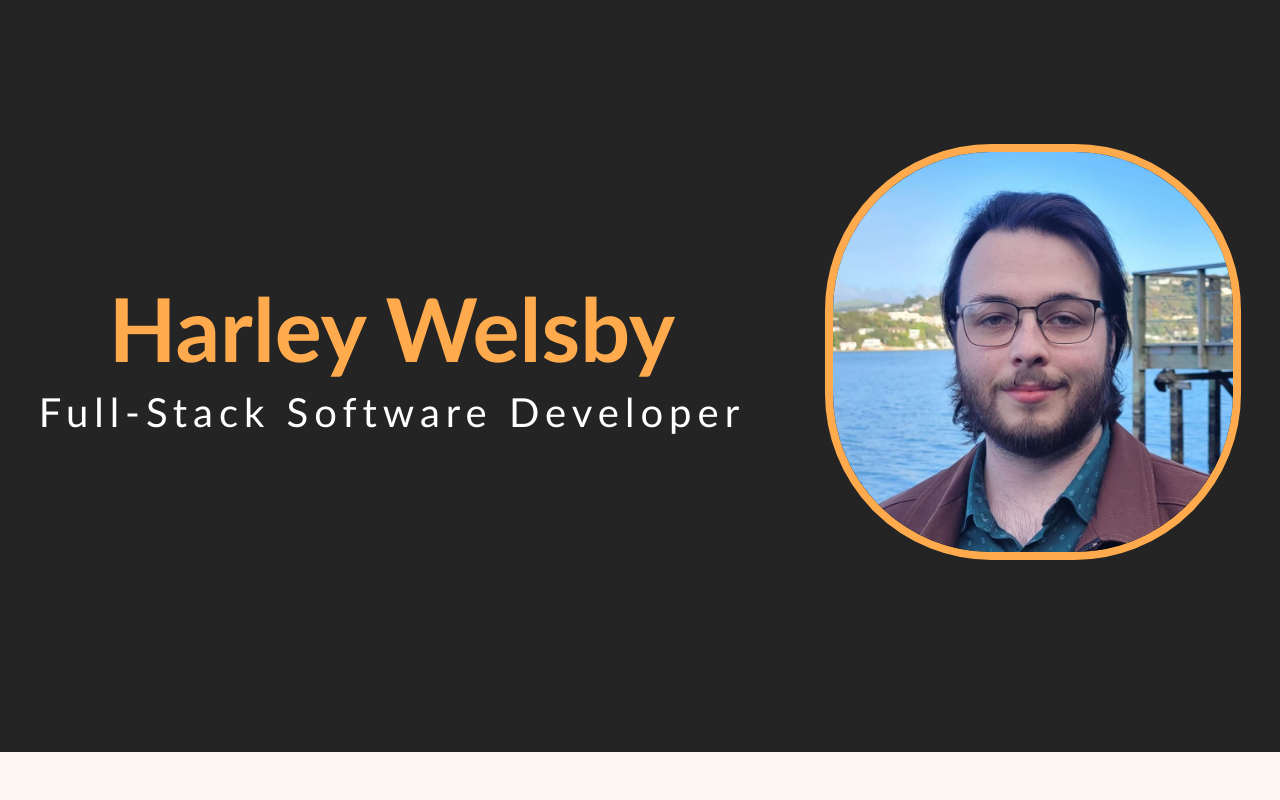
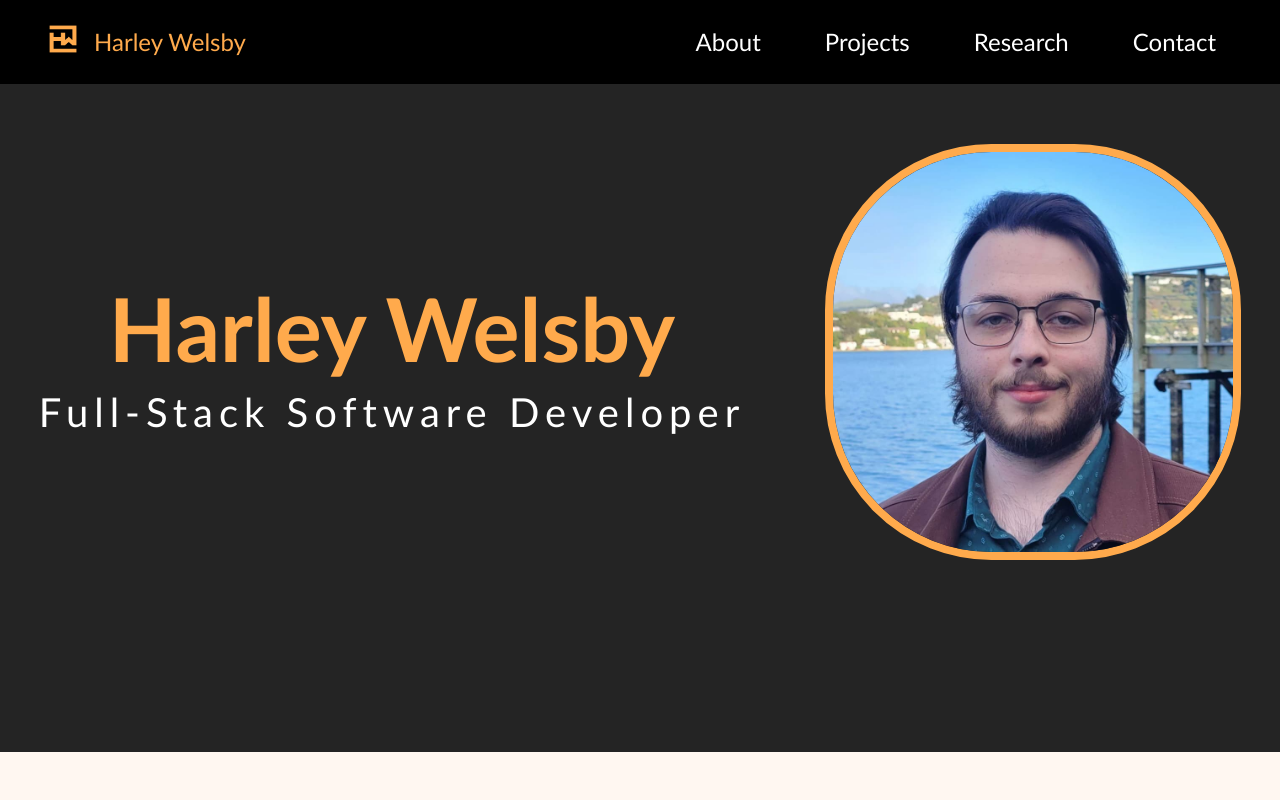
Before and after one commit to harleywelsby/Portfolio-Site, a React (Vite) app: page / in a window 1280 px wide. Shown: the top 800 px of the page. Built offline with nearby package versions, Linux system fonts and the light colour scheme; the HTML template or start-up script is replaced by a standard one.

Commit message:
First cut of new Navbar

```diff
--- a/src/App.tsx
+++ b/src/App.tsx
@@ -4,6 +4,7 @@ import AboutSection from './sections/AboutSection';
 import SkillsSection from './sections/SkillsSection';
 import ResearchSection from './sections/ResearchSection';
 import FooterSection from './sections/FooterSection';
+import { Navbar } from './components/Navbar';
 
 function App() {
   const observer = useRef<IntersectionObserver | null>(null);
@@ -24,6 +25,7 @@ function App() {
 
   return (
     <>
+      <Navbar />
       <HomeSection />
       <AboutSection />
       <SkillsSection />
--- /dev/null
+++ b/src/components/Navbar.tsx
@@ -0,0 +1,60 @@
+import { styled } from 'styled-components';
+
+export const Navbar = () => {
+  return (
+    <NavbarWrapper>
+      <HomeTitleWrapper>
+        <Logo src="icon.png" width={30} height={30} />
+        <NavbarItem>Harley Welsby</NavbarItem>
+      </HomeTitleWrapper>
+
+      <NavbarItemsWrapper>
+        <NavbarItem>About</NavbarItem>
+        <NavbarItem>Projects</NavbarItem>
+        <NavbarItem>Research</NavbarItem>
+        <NavbarItem>Contact</NavbarItem>
+      </NavbarItemsWrapper>
+    </NavbarWrapper>
+  );
+};
+
+const NavbarWrapper = styled.div`
+  display: flex;
+  flex-direction: row;
+
+  align-content: center;
+  justify-content: space-between;
+
+  position: fixed;
+  top: 0;
+  width: 100%;
+
+  padding-top: 0.5rem;
+  padding-bottom: 0.5rem;
+
+  background-color: #000;
+`;
+
+const HomeTitleWrapper = styled.div`
+  display: flex;
+  flex-direction: row;
+  padding-left: 3rem;
+  color: var(--orange);
+`;
+
+const NavbarItemsWrapper = styled.div`
+  display: flex;
+  flex-direction: row;
+  justify-content: right;
+  gap: 2rem;
+  padding-right: 3rem;
+`;
+
+const NavbarItem = styled.div`
+  padding: 1rem;
+  font-size: 18pt;
+`;
+
+const Logo = styled.img`
+  padding-top: 1rem;
+`;
```
